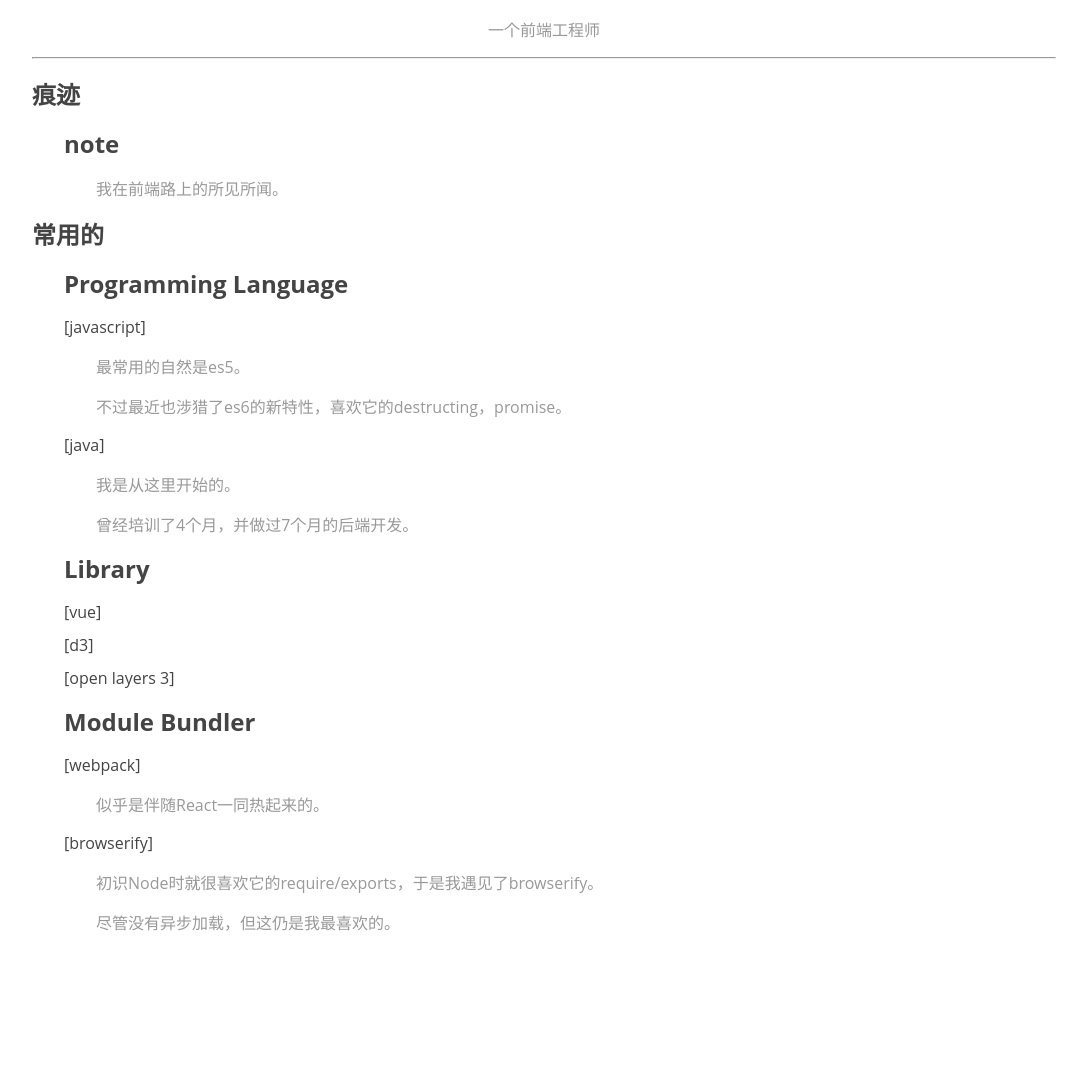
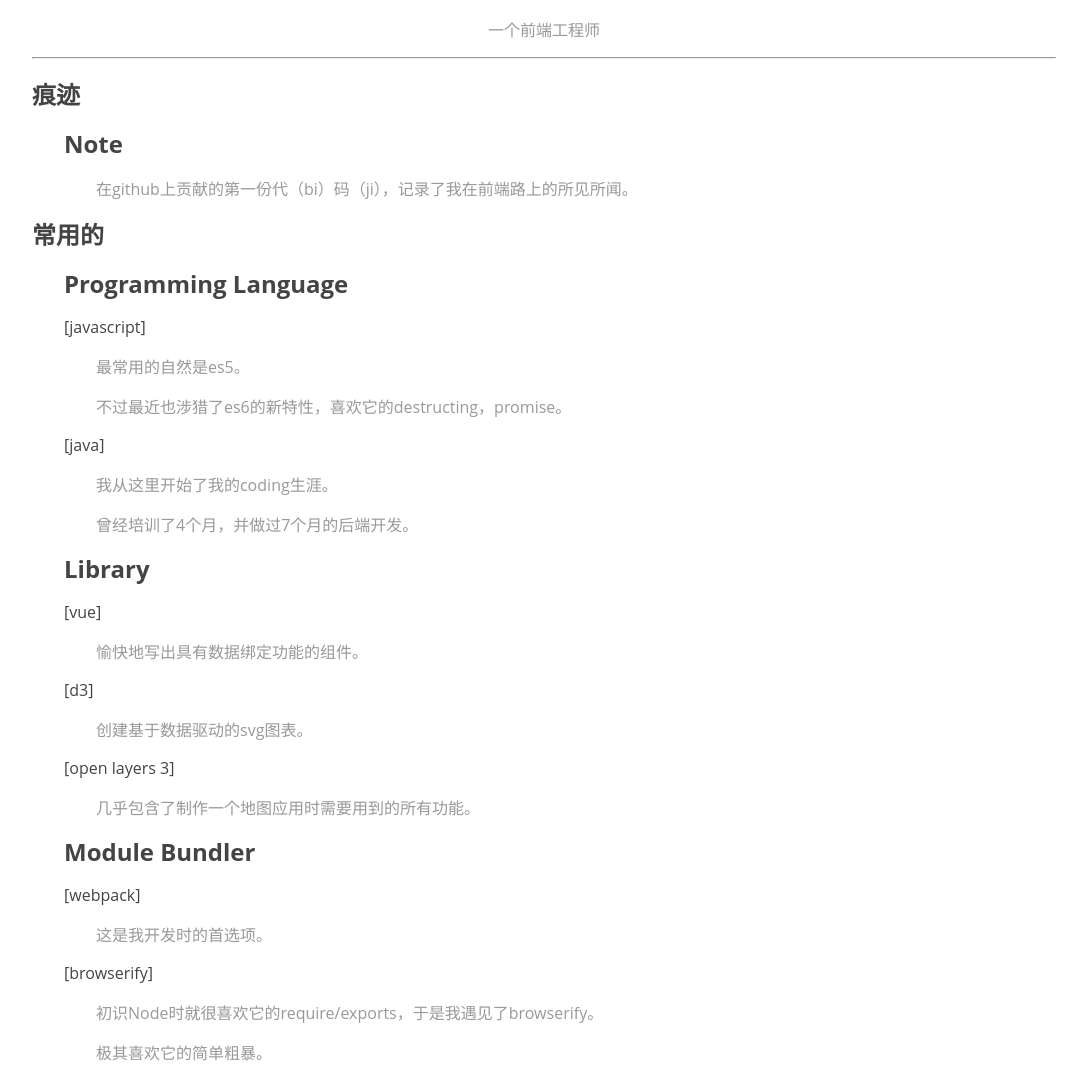
Before and after one commit to butsalt/butsalt.github.io, a plain HTML site: page index.html in a window 1280 px wide. Shown: the part 160-1240 px from the top of the page, without its empty margins (96-1183 px from the left). Before the commit the page ends 1110 px from the top, so only its background shows below. Drawn offline with Linux system fonts and the light colour scheme; a web font is replaced by a local one.

Commit message:
improve outline

```diff
--- a/index.html
+++ b/index.html
@@ -21,8 +21,8 @@
 <hr/>
 <h1>痕迹</h1>
 <article>
-	<h1><a target="_blank" href="https://github.com/butsalt/learn">note</a></h1>
-	<p>我在前端路上的所见所闻。</p>
+	<h1><a target="_blank" href="https://github.com/butsalt/learn">Note</a></h1>
+	<p>在github上贡献的第一份代（bi）码（ji），记录了我在前端路上的所见所闻。</p>
 </article>
 <h1>常用的</h1>
 <article>
@@ -34,7 +34,7 @@
 	</section>
 	<section>
 		<h1>java</h1>
-		<p>我是从这里开始的。</p>
+		<p>我从这里开始了我的coding生涯。</p>
 		<p>曾经培训了4个月，并做过7个月的后端开发。</p>
 	</section>
 </article>
@@ -42,24 +42,27 @@
 	<h1>Library</h1>
 	<section>
 		<h1>vue</h1>
+		<p>愉快地写出具有数据绑定功能的组件。</p>
 	</section>
 	<section>
 		<h1>d3</h1>
+		<p>创建基于数据驱动的svg图表。</p>
 	</section>
 	<section>
 		<h1>open layers 3</h1>
+		<p>几乎包含了制作一个地图应用时需要用到的所有功能。</p>
 	</section>
 </article>
 <article>
 	<h1>Module Bundler</h1>
 	<section>
 		<h1>webpack</h1>
-		<p>似乎是伴随React一同热起来的。</p>
+		<p>这是我开发时的首选项。</p>
 	</section>
 	<section>
 		<h1>browserify</h1>
 		<p>初识Node时就很喜欢它的require/exports，于是我遇见了browserify。</p>
-		<p>尽管没有异步加载，但这仍是我最喜欢的。</p>
+		<p>极其喜欢它的简单粗暴。</p>
 	</section>
 </article>
 </body>
```
